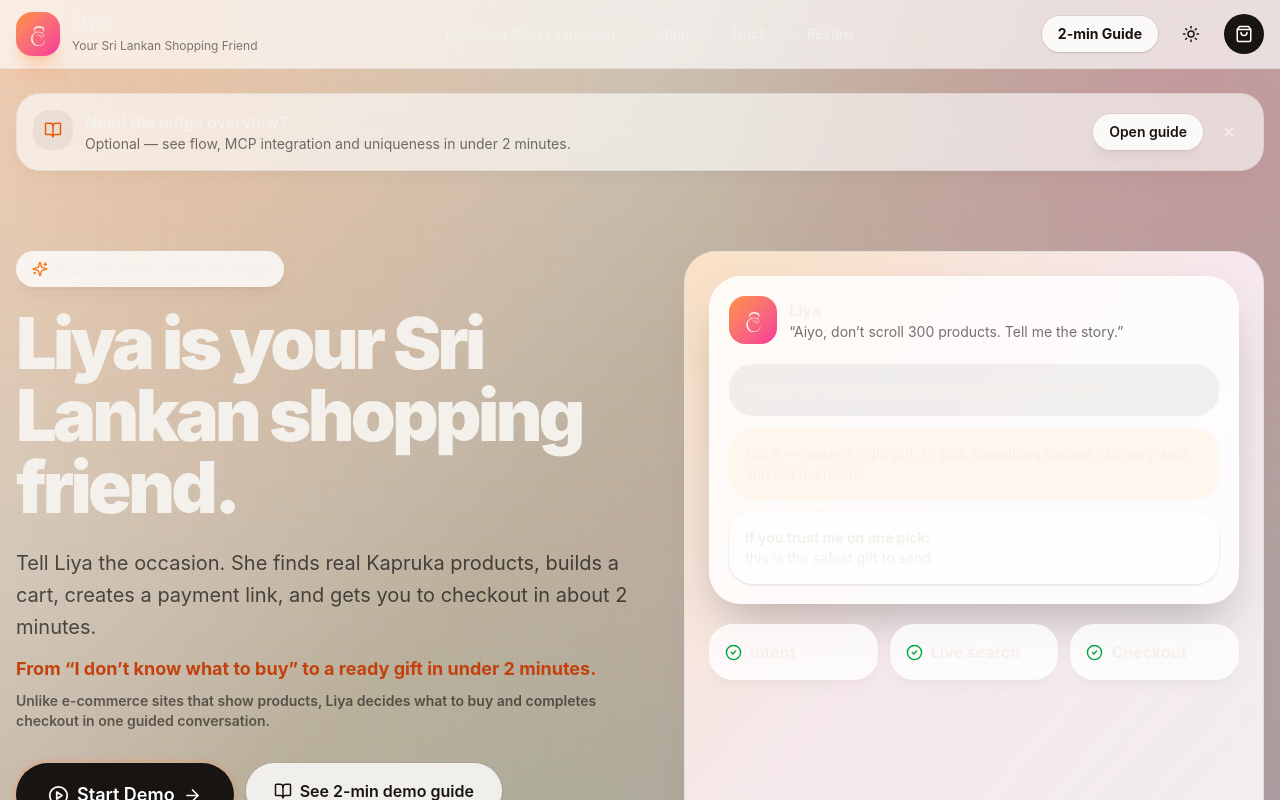
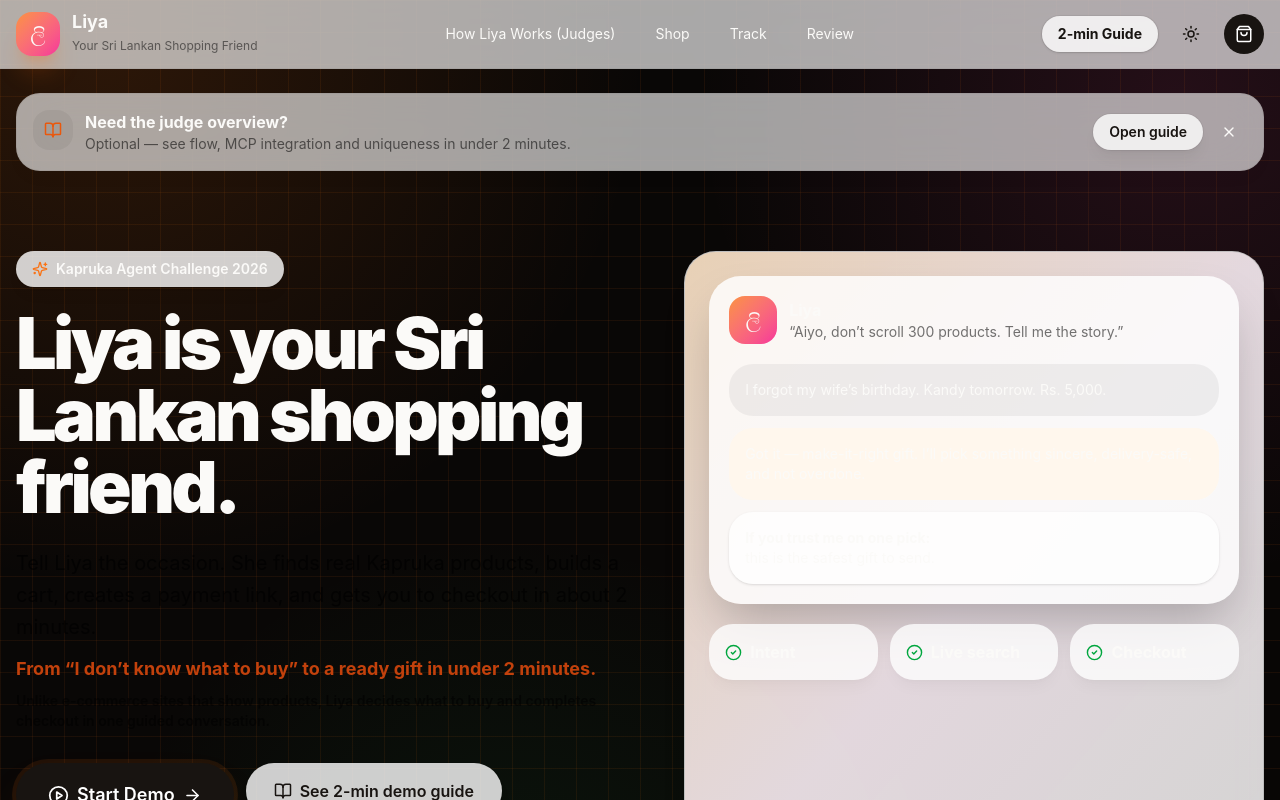
Before and after one commit to Inkithai/Liya, a Next.js app: page / in a window 1280 px wide. Shown: the top 800 px of the page. Built offline with nearby package versions, Linux system fonts and the light colour scheme.

Commit message:
fixed darkmode

```diff
--- a/app/globals.css
+++ b/app/globals.css
@@ -24,11 +24,11 @@
 
 .dark {
   color-scheme: dark;
-  --background: 24 18% 7%;
-  --foreground: 32 28% 94%;
-  --card: 24 16% 10%;
-  --muted: 24 13% 15%;
-  --border: 24 13% 22%;
+  --background: 24 18% 3%;
+  --foreground: 32 28% 98%;
+  --card: 24 16% 6%;
+  --muted: 24 13% 12%;
+  --border: 24 13% 18%;
 }
 
 * { box-sizing: border-box; }
@@ -45,6 +45,14 @@
   font-family: var(--font-sans);
 }
 
+.dark body {
+  background:
+    radial-gradient(circle at 8% 4%, rgba(249, 115, 22, 0.15), transparent 34rem),
+    radial-gradient(circle at 92% 10%, rgba(236, 72, 153, 0.12), transparent 30rem),
+    radial-gradient(circle at 40% 95%, rgba(34, 197, 94, 0.08), transparent 26rem),
+    hsl(var(--background));
+}
+
 ::selection { background: rgba(249, 115, 22, .24); }
 
 .glass {
@@ -53,9 +61,18 @@
   border: 1px solid color-mix(in srgb, hsl(var(--border)) 75%, transparent);
 }
 
+.dark .glass {
+  background: color-mix(in srgb, hsl(var(--card)) 90%, transparent);
+  border: 1px solid color-mix(in srgb, hsl(var(--border)) 85%, transparent);
+}
+
 .soft-grid {
   background-image: linear-gradient(rgba(249, 115, 22, .05) 1px, transparent 1px), linear-gradient(90deg, rgba(249, 115, 22, .05) 1px, transparent 1px);
   background-size: 32px 32px;
+}
+
+.dark .soft-grid {
+  background-image: linear-gradient(rgba(249, 115, 22, .08) 1px, transparent 1px), linear-gradient(90deg, rgba(249, 115, 22, .08) 1px, transparent 1px);
 }
 
 .focus-ring:focus-visible {
--- a/components/chat/ChatPanel.tsx
+++ b/components/chat/ChatPanel.tsx
@@ -290,13 +290,13 @@
     <div className="flex items-center justify-between border-b border-black/5 pb-4 dark:border-white/10"><div><h1 className="flex items-center gap-2 text-xl font-black"><Sparkles className="text-liya-500"/> Liya</h1><p className="text-xs text-black/50 dark:text-white/55">Friend-first shopping, powered by live Kapruka MCP</p></div><div className="flex gap-1"><Button variant="ghost" size="sm" aria-label="Voice output" onClick={() => setVoiceOut((v) => !v)}><Volume2 size={17} className={voiceOut ? "text-liya-500" : ""}/></Button><Button variant="ghost" size="sm" aria-label="Language"><Languages size={17}/>{language.toUpperCase()}</Button><Button variant="ghost" size="sm" aria-label="Reset chat" onClick={reset}><RotateCcw size={17}/></Button></div></div>
     <div className="mt-3 flex flex-wrap items-center gap-2">{demoLocked && <span className="rounded-full bg-ink px-3 py-1 text-xs font-bold text-white dark:bg-white dark:text-ink">Golden path locked</span>}</div>
     <div className="mt-3 grid grid-cols-[1fr_auto] items-center gap-3"><div className="grid grid-cols-6 gap-1" aria-label="Clarifying progress">{Array.from({ length: 6 }).map((_, i) => <span key={i} className={`h-1.5 rounded-full ${i < progress ? "bg-liya-500" : "bg-black/10 dark:bg-white/10"}`} />)}</div><span className="rounded-full bg-green-600/10 px-3 py-1 text-xs font-bold text-green-700 dark:text-green-300">{demoStartedAt ? `${elapsed}s / 120s` : "2-min target"}</span></div>
-    {progress >= 3 && <div className="mt-3 rounded-2xl bg-white/70 px-3 py-2 text-xs text-black/60 dark:bg-white/10 dark:text-white/65">Locked: {convergenceNow.summary} · {convergenceNow.completeness}% ready</div>}
-    {(memory.preferences.length > 0 || (memory.styleSignals?.length ?? 0) > 0) && <div className="mt-3 rounded-2xl bg-white/70 px-3 py-2 text-xs text-black/60 dark:bg-white/10 dark:text-white/65">Memory: {memory.preferences.length ? `likes ${memory.preferences.join(", ")}` : "preferences forming"} {(memory.styleSignals?.length ?? 0) > 0 ? `· style ${memory.styleSignals.join(", ")}` : ""} · mood {memory.emotionalIntent}</div>}
+    {progress >= 3 && <div className="mt-3 rounded-2xl bg-[hsl(var(--muted))] px-3 py-2 text-xs text-[hsl(var(--foreground))]">Locked: {convergenceNow.summary} · {convergenceNow.completeness}% ready</div>}
+    {(memory.preferences.length > 0 || (memory.styleSignals?.length ?? 0) > 0) && <div className="mt-3 rounded-2xl bg-[hsl(var(--muted))] px-3 py-2 text-xs text-[hsl(var(--foreground))]">Memory: {memory.preferences.length ? `likes ${memory.preferences.join(", ")}` : "preferences forming"} {(memory.styleSignals?.length ?? 0) > 0 ? `· style ${memory.styleSignals.join(", ")}` : ""} · mood {memory.emotionalIntent}</div>}
     {prediction && <motion.div initial={{ opacity: 0, y: -4 }} animate={{ opacity: 1, y: 0 }} className="mt-3 rounded-2xl bg-liya-50 px-3 py-2 text-xs font-semibold text-liya-900 dark:bg-liya-500/10 dark:text-liya-100">{prediction}</motion.div>}
-    <div className="no-scrollbar min-h-[380px] flex-1 space-y-3 overflow-auto py-4">{messages.map((m) => <motion.div key={m.id} initial={{ opacity: 0, y: 8 }} animate={{ opacity: 1, y: 0 }} className={m.role === "user" ? "ml-auto max-w-[86%] rounded-[1.5rem] bg-ink px-4 py-3 text-sm text-white dark:bg-white dark:text-ink" : "max-w-[92%] rounded-[1.5rem] bg-white/82 px-4 py-3 text-sm shadow-sm dark:bg-white/10"}>
+    <div className="no-scrollbar min-h-[380px] flex-1 space-y-3 overflow-auto py-4">{messages.map((m) => <motion.div key={m.id} initial={{ opacity: 0, y: 8 }} animate={{ opacity: 1, y: 0 }} className={m.role === "user" ? "ml-auto max-w-[86%] rounded-[1.5rem] bg-ink px-4 py-3 text-sm text-white dark:bg-white dark:text-ink" : "max-w-[92%] rounded-[1.5rem] bg-[hsl(var(--card))] px-4 py-3 text-sm shadow-sm"}>
       <p className="whitespace-pre-wrap leading-relaxed">{m.content}</p>{m.decisionTrace && <div className="mt-3 rounded-2xl border border-liya-200 bg-liya-50/80 p-3 text-xs text-liya-950 dark:border-liya-500/20 dark:bg-liya-500/10 dark:text-liya-100"><div className="flex items-center gap-2 font-black"><Sparkles size={13}/>{m.decisionTrace.rows.find((r) => r.label === "Plan")?.value ?? "gift plan"}</div><div className="mt-2 flex flex-wrap gap-1.5">{m.decisionTrace.bullets.slice(0, 3).map((b) => <span key={b} className="rounded-full bg-white/80 px-2 py-1 font-semibold dark:bg-black/20">{b}</span>)}</div>{m.decisionTrace.warnings?.[0] ? <p className="mt-2 text-amber-800 dark:text-amber-200">⚠️ {m.decisionTrace.warnings[0]}</p> : null}</div>}{m.chips?.length ? <div className="mt-3 flex flex-wrap gap-2">{m.chips.map((chip) => <button key={chip} onClick={() => chip === "Go to tracking" ? location.href = "/track" : chip === "Go to review" ? location.href = "/review" : chip === "Checkout" || chip === "Generate gift message" ? location.href = "/checkout" : chip === "Choose perfect gift instantly" ? choosePerfectGift() : chip === "Add best pick" ? (() => { const p = useAppStore.getState().products[0]; if (p) { addToCart(p); toast.success("Best pick added — good choice."); } })() : handleSend(chipToText(chip))} className="focus-ring rounded-full bg-black/5 px-3 py-1 text-xs font-semibold hover:bg-liya-100 dark:bg-white/10 dark:hover:bg-white/15">{chip}</button>)}</div> : null}
     </motion.div>)}{isTyping && <TypingIndicator />}</div>
     <div className="no-scrollbar mb-3 flex gap-2 overflow-x-auto pb-1"><Button className="shrink-0" variant="secondary" size="sm" onClick={runDemo}><PlayCircle size={16}/> Demo Mode</Button><Button className="shrink-0" variant="secondary" size="sm" onClick={() => handleSend("Smart shopping planner for an occasion, budget, date and location") }><Wand2 size={16}/> Planner</Button><Button className="shrink-0" variant="secondary" size="sm" onClick={() => handleSend("Gift finder: ask me 5 guided questions") }><Gift size={16}/> Gift finder</Button><Button className="shrink-0" variant="secondary" size="sm" onClick={startVoice}>{listening ? <MicOff size={16}/> : <Mic size={16}/>} Voice</Button></div>
-    <form onSubmit={(e: FormEvent) => { e.preventDefault(); void handleSend(); }} className="flex items-end gap-2 rounded-[1.6rem] bg-white p-2 shadow-xl shadow-black/[0.04] dark:bg-white/10"><label className="sr-only" htmlFor="liya-input">Message Liya</label><textarea id="liya-input" value={input} onChange={(e) => handleInputChange(e.target.value)} rows={1} placeholder="Eg: My wife is angry, apology gift, Kandy tomorrow, Rs. 5,000…" className="max-h-32 flex-1 resize-none bg-transparent px-3 py-3 text-sm outline-none placeholder:text-black/35 dark:placeholder:text-white/35" onKeyDown={(e) => { if (e.key === "Enter" && !e.shiftKey) { e.preventDefault(); void handleSend(); } }} /><Button type="submit" size="sm" aria-label="Send"><ArrowUp size={17}/></Button></form>
+    <form onSubmit={(e: FormEvent) => { e.preventDefault(); void handleSend(); }} className="flex items-end gap-2 rounded-[1.6rem] bg-white p-2 shadow-xl shadow-black/[0.04] dark:bg-[hsl(var(--card))]"><label className="sr-only" htmlFor="liya-input">Message Liya</label><textarea id="liya-input" value={input} onChange={(e) => handleInputChange(e.target.value)} rows={1} placeholder="Eg: My wife is angry, apology gift, Kandy tomorrow, Rs. 5,000…" className="max-h-32 flex-1 resize-none bg-transparent px-3 py-3 text-sm outline-none placeholder:text-black/35 dark:placeholder:text-white/35" onKeyDown={(e) => { if (e.key === "Enter" && !e.shiftKey) { e.preventDefault(); void handleSend(); } }} /><Button type="submit" size="sm" aria-label="Send"><ArrowUp size={17}/></Button></form>
   </aside>;
 }
--- a/components/ui/Card.tsx
+++ b/components/ui/Card.tsx
@@ -2,5 +2,5 @@
 import { cn } from "@/lib/utils";
 
 export function Card({ className, ...props }: HTMLAttributes<HTMLDivElement>) {
-  return <div className={cn("rounded-[2rem] border border-black/5 bg-white/78 p-5 shadow-2xl shadow-black/[0.04] backdrop-blur-xl dark:border-white/10 dark:bg-white/[0.06]", className)} {...props} />;
+  return <div className={cn("rounded-[2rem] border border-black/5 bg-white/78 p-5 shadow-2xl shadow-black/[0.04] backdrop-blur-xl dark:border-white/10 dark:bg-[hsl(var(--card))]", className)} {...props} />;
 }
```
